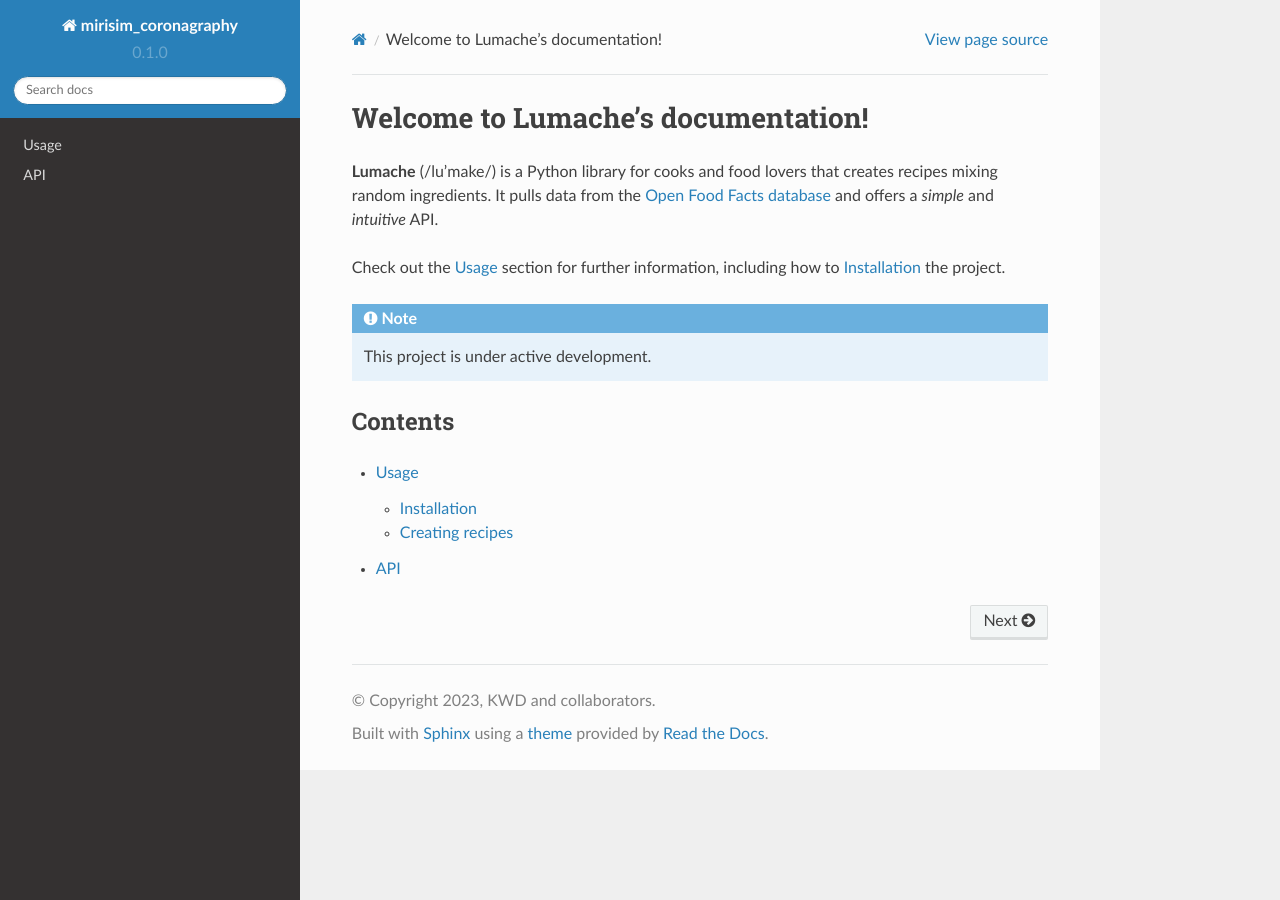
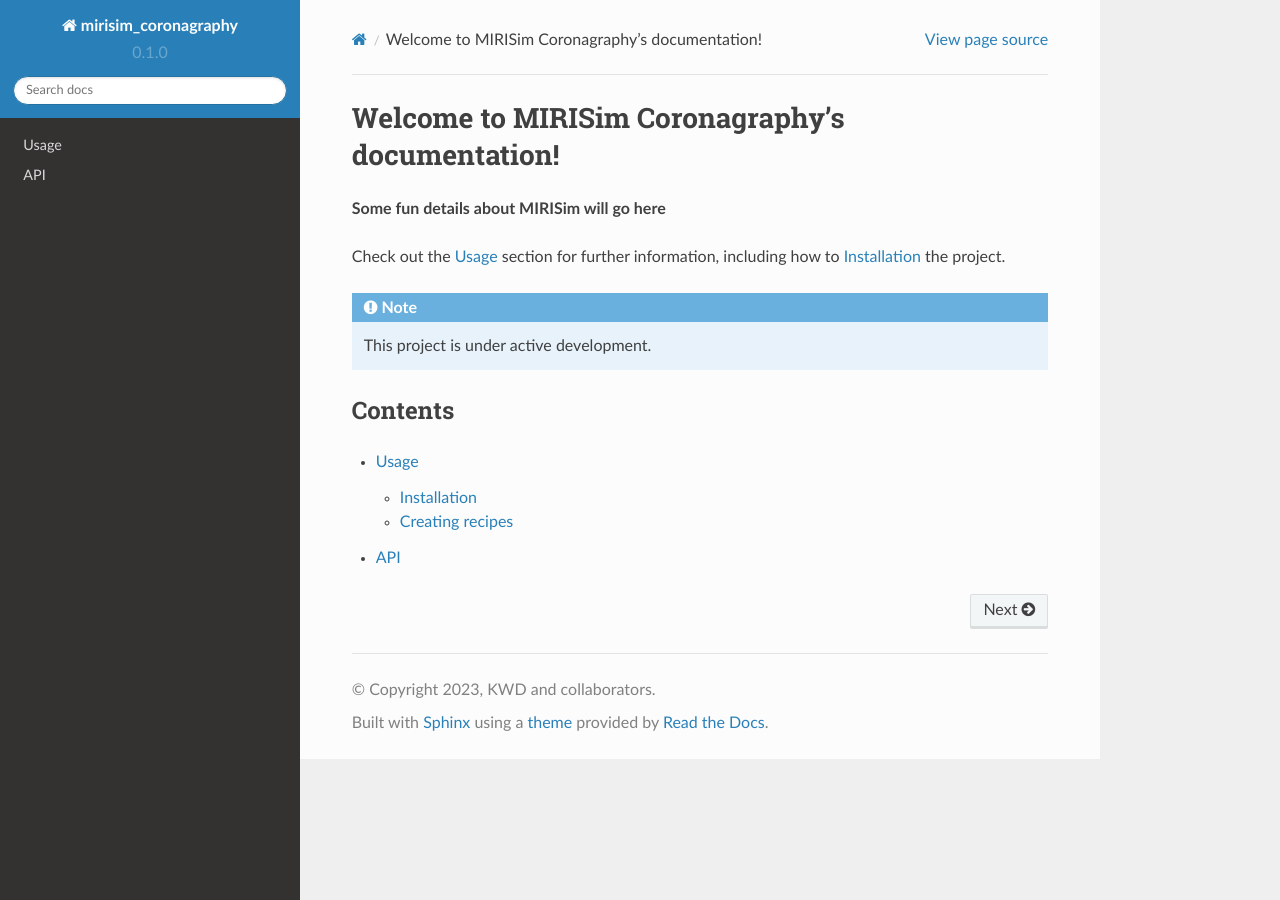
Before and after one commit to spacegal-spiff/mirisim-coronagraphy, a Sphinx documentation site: the page built from docs/source/index.rst, in a window 1280 px wide. Built offline with Sphinx 7.4.7 and the Read the Docs theme 2.0.0, drawn with Linux system fonts in a browser that asks for light colours.

```diff
--- a/docs/source/index.rst
+++ b/docs/source/index.rst
@@ -1,10 +1,7 @@
-Welcome to Lumache's documentation!
+Welcome to MIRISim Coronagraphy's documentation!
 ===================================
 
-**Lumache** (/lu'make/) is a Python library for cooks and food lovers
-that creates recipes mixing random ingredients.
-It pulls data from the `Open Food Facts database <https://world.openfoodfacts.org/>`_
-and offers a *simple* and *intuitive* API.
+**Some fun details about MIRISim will go here**
 
 Check out the :doc:`usage` section for further information, including
 how to :ref:`installation` the project.
```
